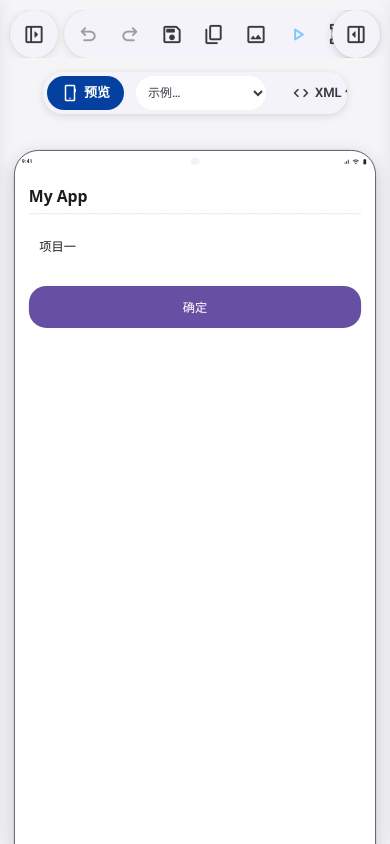
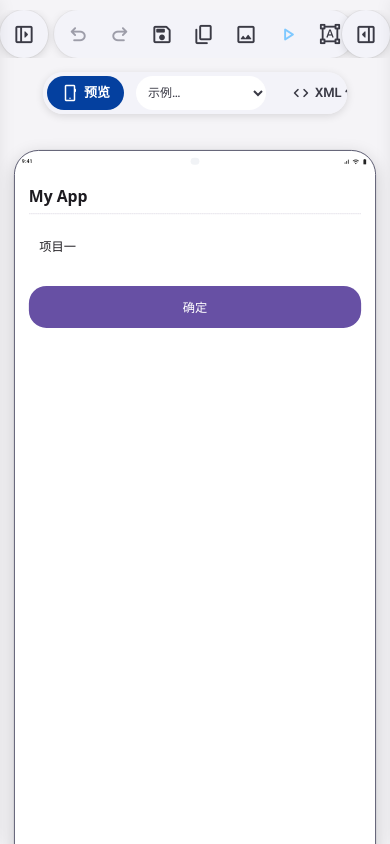
Before and after one commit to jiji5188/android-xml-canvas, a Next.js app: page /xml in a window 390 px wide. Built offline with nearby package versions, Linux system fonts and the light colour scheme.

Commit message:
mobile toolbar: left panel toggle also sticky (left edge), drop horizontal padding so scrolled icons don't peek at edges

```diff
--- a/components/xml-canvas.css
+++ b/components/xml-canvas.css
@@ -1986,7 +1986,8 @@
   }
   .axv-toolbar-v2 {
     top: 10px;
-    padding: 0 10px;
+    /* 不能留左右 padding：sticky 吸边时那块 padding 会漏出下面滚过去的图标（右侧碎图标） */
+    padding: 0;
     gap: 6px;
     flex-wrap: nowrap;
     /* 移动端按钮太多：容器横向滚动（藏滚动条），右侧「展开属性面板」吸边常驻 */
@@ -2013,6 +2014,15 @@
     position: sticky;
     right: 0;
     margin-left: auto;
+    z-index: 1;
+    box-shadow: 0 2px 10px rgba(0, 0, 0, 0.14), 0 0 0 1px rgba(0, 0, 0, 0.05);
+  }
+  .axv-toolbar-v2 > .axv-tb-group:first-child {
+    /* 第一个 group = 展开左侧面板：同样吸左边缘（z-index 要比滚动内容高，否则会被盖住） */
+    position: sticky;
+    left: 0;
+    margin-right: auto;
+    z-index: 1;
     box-shadow: 0 2px 10px rgba(0, 0, 0, 0.14), 0 0 0 1px rgba(0, 0, 0, 0.05);
   }
   /* 代码 tab 底部工具条同样可能溢出 */
```
